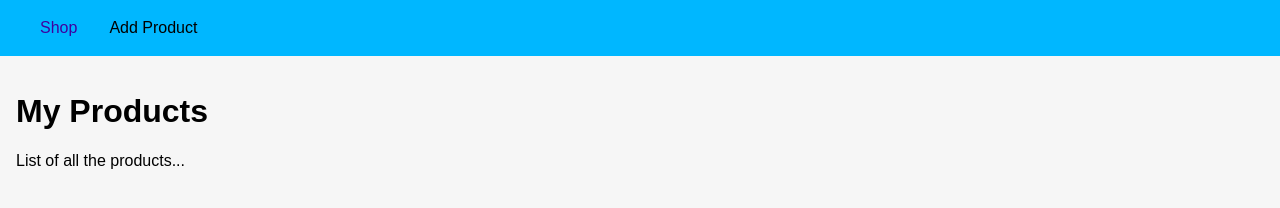
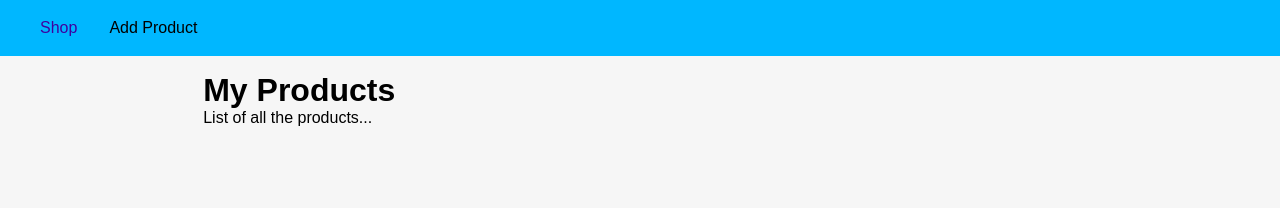
Before and after one commit to josuealmonasi/nodejs-challenge-1, a website: page views/shop.html in a window 1280 px wide. Shown: the top 208 px of the page. Drawn offline with Linux system fonts and the light colour scheme.

Commit message:
changes in style

```diff
--- a/public/css/main.css
+++ b/public/css/main.css
@@ -7,6 +7,18 @@ body {
 
 main {
   padding: 1rem;
+}
+
+main h1 {
+  max-width: 70%;
+  width: 70%;
+  margin: auto;
+}
+
+main p {
+  max-width: 70%;
+  width: 70%;
+  margin: auto;
 }
 
 .main-header {
```
